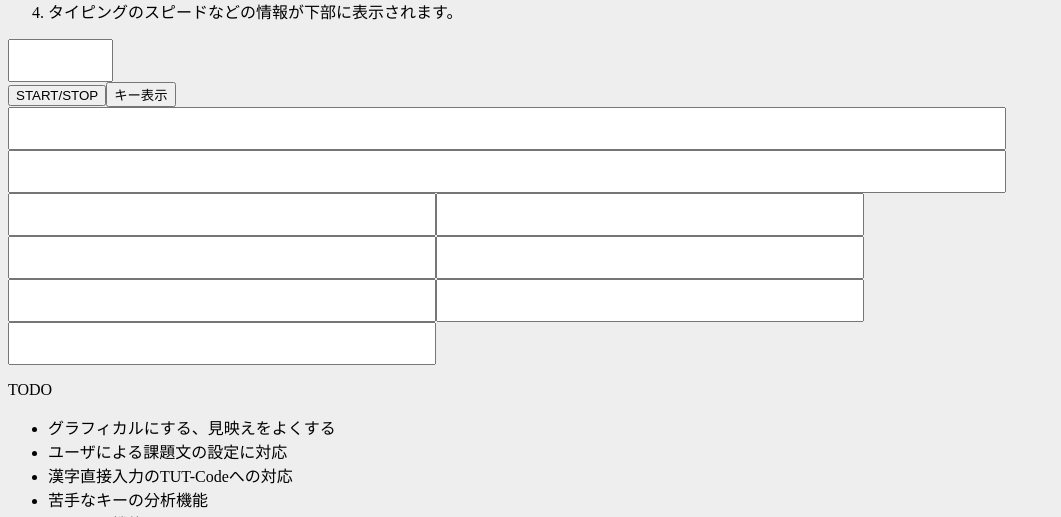
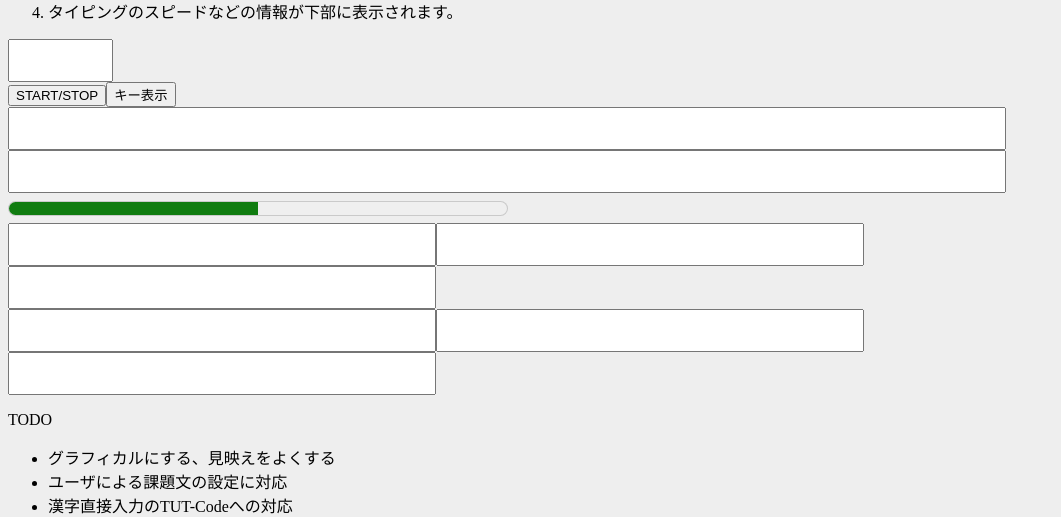
Before and after one commit to sakabar/parro_typing, a PHP site: page / in a window 1280 px wide. Shown: the part 233-750 px from the top of the page, without its empty margins (0-1061 px from the left). Run offline with PHP 8.4, Linux system fonts and the light colour scheme.

Commit message:
Modify: use meter for speedGoal

```diff
--- a/www/index.html
+++ b/www/index.html
@@ -28,8 +28,10 @@
     <br/>
     <input id="dispCharInput" type="text" value="" maxlength="0" size="50"><br/>
     <input id="dispKeyInput" type="text" value="" maxlength="0" size="50"><br/>
+    <meter id="charPerMinGoalMeter" min="-10" max="10" high="0" low="0" optimum="10">0</meter><br/>
+
     <input id="charPerMinInput" type="text" size="20" value="" maxlength="0"><input id="keyPerMinInput" type="text" size="20" value="" maxlength="0"><br/>
-    <input id="charPerMinGoalInput" type="text" size="20" value="" maxlength="0"><input id="meanStrokeInput" type="text" size="20" value="" maxlength="0"><br/>
+    <input id="meanStrokeInput" type="text" size="20" value="" maxlength="0"><br/>
 
 
     <input id="errorRateGoalInput" type="text" size="20" value="" maxlength="0"><input id="typedWrongKeyRateInput" type="text" size="20" value="" maxlength="0"><br/>
--- a/www/main.css
+++ b/www/main.css
@@ -10,3 +10,9 @@ td {
 input {
     font-size: 200%;
 }
+
+meter {
+    -moz-appearance: meterbar;
+    width: 500px;
+    height: 30px;
+}
--- a/www/parro_typing.js
+++ b/www/parro_typing.js
@@ -251,16 +251,7 @@ function clock(){
 	document.getElementById('timerInput').value=lastClock;
 
 	//目標の描画
-	var nummBer = typedCharNum - (charPerMinGoal * lastClock / 60.0);
-	if (nummBer > 0){
-	    document.getElementById('charPerMinGoalInput').value="目標 +" + Math.abs(nummBer).toFixed(0) + "文字";
-
-	}
-	else{
-	    document.getElementById('charPerMinGoalInput').value="目標 -" + Math.abs(nummBer).toFixed(0) + "文字";
-	}
-
-
+	document.getElementById('charPerMinGoalMeter').value = typedCharNum - (charPerMinGoal * lastClock / 60.0);
 	paint();
     }
     else{
```
